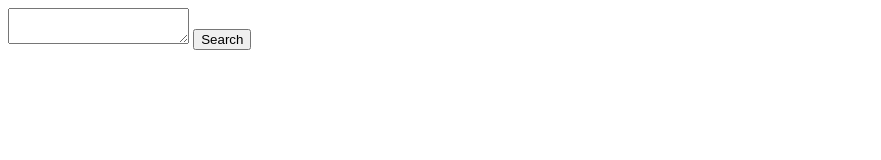
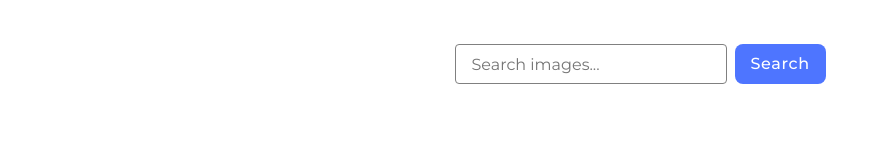
Before and after one commit to MolchanovaOlga/goit-js-hw-11, a website built with Vite: page src/index.html in a window 1280 px wide. Shown: the whole page, without its empty margins (0-881 px from the left). Built offline with nearby package versions, Linux system fonts and the light colour scheme.

Commit message:
Added styles

```diff
--- a/src/css/styles.css
+++ b/src/css/styles.css
@@ -26,6 +26,60 @@
   -webkit-text-size-adjust: 100%;
 }
 
-.link-to-home:hover {
-  color: #747bff;
+
+form {
+  display: flex;
+  gap: 8px;
+  margin: 0 auto;
+  width: 371px;
+  padding: 36px;
+  align-items: center;
+  color: #2E2F42;
+  font-family: Montserrat, sans-serif;
+  font-size: 16px;
+  font-weight: 400;
+  line-height: 1.5;
+  letter-spacing: 0.64px;
 }
+
+label {
+display: flex;
+}
+
+textarea {
+  box-sizing: border-box;
+  width: 272px;
+  height: 40px;
+  resize: none;
+  border-radius: 4px;
+  border: 1px solid #808080;
+  padding: 8px 16px;
+  font: inherit;
+  outline: none;
+  overflow: hidden;
+}
+
+textarea:hover{
+    border: 1px solid #000;
+}
+
+textarea:focus  {
+  border-color: #4E75FF;;
+}
+
+button {
+  color: #FFF;
+  font: inherit;
+  font-weight: 500;
+  letter-spacing: 0.64px;
+  border-style: none;
+  padding: 8px 16px;
+  height: 40px;
+  border-radius: 8px;
+  background: #4E75FF;
+}
+
+button:hover,
+button:focus {
+    background: #6C8CFF;
+}
--- a/src/index.html
+++ b/src/index.html
@@ -10,7 +10,7 @@
   <body>
     <form>
       <label>
-        <textarea name="images"></textarea>
+        <textarea name="images" placeholder="Search images..."></textarea>
       </label>
       <button type="submit">Search</button>
     </form>
```
